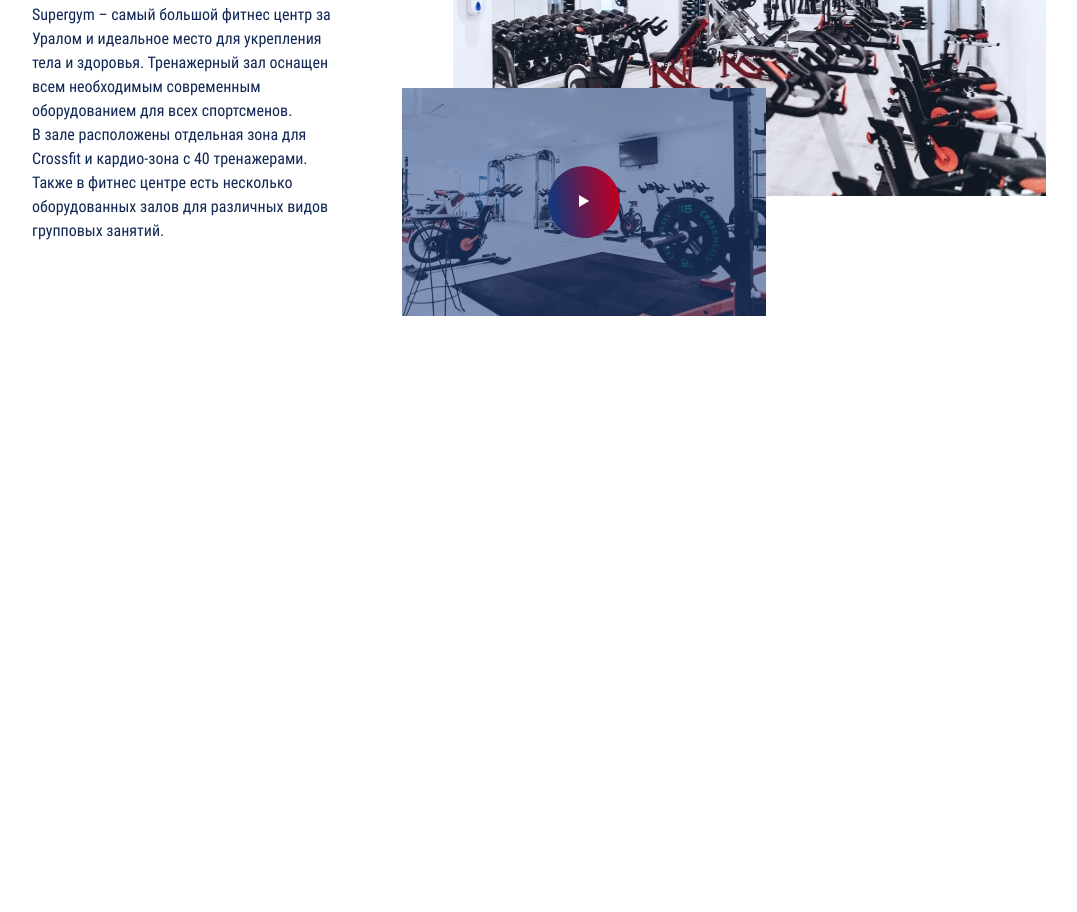
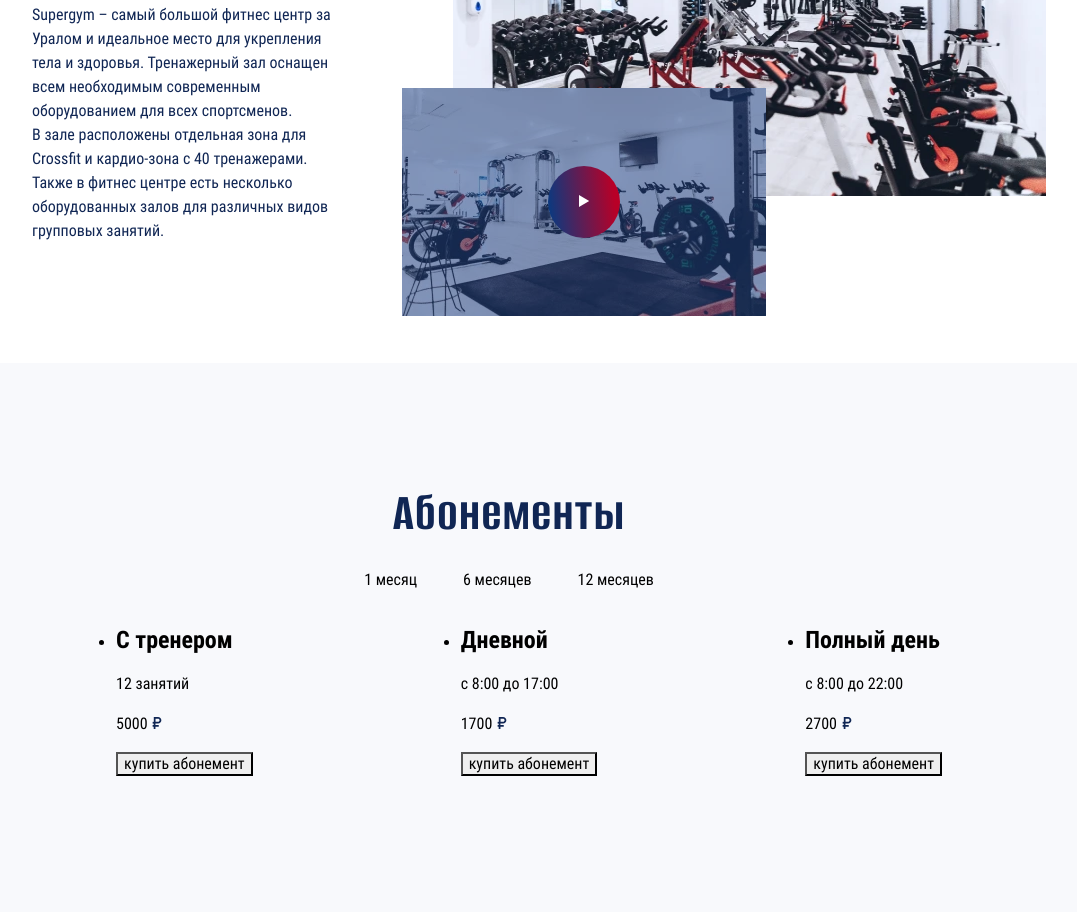
Before and after one commit to ArtemSamokhin/fitnes, a website: page source/index.html in a window 1280 px wide. Shown: the part 892-1804 px from the top of the page, without its empty margins (131-1208 px from the left). Before the commit the page ends 1255 px from the top, so only its background shows below. Drawn offline with nearby package versions, Linux system fonts and the light colour scheme; files that its build step writes are made by us from their sources; files whose address does not match are found by name.

Commit message:
Верстка секции абонементы

```diff
--- a/source/index.html
+++ b/source/index.html
@@ -47,7 +47,8 @@
           <p class="gallery__text-description">Supergym – самый большой фитнес центр за Уралом и идеальное место для
             укрепления тела и здоровья.
             Тренажерный зал оснащен всем необходимым современным оборудованием для всех спортсменов.</p>
-          <p class="gallery__text-description">В зале расположены отдельная зона для Crossfit и кардио-зона с 40 тренажерами. Также в фитнес центре
+          <p class="gallery__text-description">В зале расположены отдельная зона для Crossfit и кардио-зона с 40
+            тренажерами. Также в фитнес центре
             есть несколько оборудованных залов для различных видов групповых занятий.</p>
         </div>
         <div class="gallery__photo">
@@ -82,6 +83,52 @@
             </svg>
           </button>
         </div>
+      </section>
+      <section class="main-page__abonements abonements">
+        <h2 class="abonements__title">Абонементы</h2>
+        <ol class="abonements__lasting-list">
+          <li class="abonements__lasting-item">1 месяц</li>
+          <li class="abonements__lasting-item">6 месяцев</li>
+          <li class="abonements__lasting-item">12 месяцев</li>
+        </ol>
+        <ul class="abonements__type-list">
+          <li class="abonements__type-item">
+            <h2 class="abonements__type-title">С тренером</h2>
+            <p class="abonements__type-time">12 занятий</p>
+            <p class="abonements__type-price">5000
+              <b>
+                <svg width="12" height="12">
+                  <use xlink:href="img/sprite.svg#ruble"></use>
+                </svg>
+              </b>
+            </p>
+            <button class="abonements__type-button">купить абонемент</button>
+          </li>
+          <li class="abonements__type-item">
+            <h2 class="abonements__type-title">Дневной</h2>
+            <p class="abonements__type-time">с 8:00 до 17:00 </p>
+            <p class="abonements__type-price">1700
+              <b>
+                <svg width="12" height="12">
+                  <use xlink:href="img/sprite.svg#ruble"></use>
+                </svg>
+              </b>
+            </p>
+            <button class="abonements__type-button">купить абонемент</button>
+          </li>
+          <li class="abonements__type-item">
+            <h2 class="abonements__type-title">Полный день</h2>
+            <p class="abonements__type-time">с 8:00 до 22:00 </p>
+            <p class="abonements__type-price">2700
+              <b>
+                <svg width="12" height="12">
+                  <use xlink:href="img/sprite.svg#ruble"></use>
+                </svg>
+              </b>
+            </p>
+            <button class="abonements__type-button">купить абонемент</button>
+          </li>
+        </ul>
       </section>
     </main>
     <footer>
--- /dev/null
+++ b/source/sass/blocks/abonements.scss
@@ -0,0 +1,90 @@
+.abonements {
+  background-color: #f8f9fc;
+  position: absolute;
+  left: 0;
+  width: 100%;
+
+  @media (min-width: $vp-320) and (max-width: $vp-768) {
+    padding: 35px 15px;
+  }
+
+  @media (min-width: $vp-768) and (max-width: $vp-1200) {
+    padding: 100px 163px;
+  }
+
+  @media (min-width: $vp-1200) {
+    padding: 120px 103px;
+  }
+}
+
+.abonements__title {
+  color: #102654;
+  font-family: $alumni-sans;
+  font-style: normal;
+  font-weight: 600;
+  line-height: normal;
+  margin: 0;
+  display: flex;
+  justify-content: center;
+
+  @media (min-width: $vp-320) and (max-width: $vp-768) {
+    font-size: 32px;
+    letter-spacing: 0.96px;
+    margin-bottom: 27px;
+  }
+
+  @media (min-width: $vp-768) and (max-width: $vp-1200) {
+    font-size: 42px;
+    letter-spacing: 1.26px;
+    margin-bottom: 26px;
+  }
+
+  @media (min-width: $vp-1200) {
+    font-size: 54px;
+    letter-spacing: 1.62px;
+    margin-bottom: 25px;
+  }
+}
+
+.abonements__lasting-list {
+  display: flex;
+  justify-content: center;
+  padding: 0;
+  margin: 0;
+  list-style-type: none;
+}
+
+.abonements__lasting-item {
+  @media (min-width: $vp-320) and (max-width: $vp-768) {
+    &:not(:last-child) {
+      margin-right: 45px;
+    }
+  }
+
+  @media (min-width: $vp-768) and (max-width: $vp-1200) {
+    &:not(:last-child) {
+      margin-right: 54px;
+    }
+  }
+
+  @media (min-width: $vp-1200) {
+    &:not(:last-child) {
+      margin-right: 46px;
+    }
+  }
+}
+
+.abonements__type-list {
+  @media (min-width: $vp-320) and (max-width: $vp-768) {
+
+  }
+
+  @media (min-width: $vp-768) and (max-width: $vp-1200) {
+
+  }
+
+  @media (min-width: $vp-1200) {
+    display: flex;
+    justify-content: space-around;
+  }
+}
--- a/source/sass/blocks/gallery.scss
+++ b/source/sass/blocks/gallery.scss
@@ -27,6 +27,7 @@
   @media (min-width: $vp-320) and (max-width: $vp-768) {
     width: 320px;
     height: 313px;
+    margin: 0 auto;
     margin-bottom: 40px;
   }
 
@@ -51,6 +52,7 @@
     position: relative;
     width: 320px;
     height: 167px;
+    margin: 0 auto;
   }
 
   @media (min-width: $vp-768) and (max-width: $vp-1200) {
@@ -90,6 +92,10 @@
 }
 
 .gallery__text {
+  @media (min-width: $vp-320) and (max-width: $vp-768) {
+    margin: 0 auto;
+  }
+
   @media (min-width: $vp-768) and (max-width: $vp-1200) {
     text-align: center;
     width: 502px;
@@ -110,6 +116,7 @@
 
   @media (min-width: $vp-320) and (max-width: $vp-768) {
     font-size: 32px;
+    margin-bottom: 20px;
   }
 
   @media (min-width: $vp-768) and (max-width: $vp-1200) {
@@ -130,6 +137,10 @@
   font-weight: 400;
   line-height: 150%;
   margin: 0;
+
+  @media (min-width: $vp-320) and (max-width: $vp-768) {
+    margin-bottom: 40px;
+  }
 
   @media (min-width: $vp-768) and (max-width: $vp-1200) {
     margin-bottom: 50px;
--- /dev/null
+++ b/source/sass/blocks/main-page.scss
@@ -0,0 +1,3 @@
+.main-page {
+  position: relative;
+}
--- a/source/sass/style.scss
+++ b/source/sass/style.scss
@@ -26,6 +26,8 @@
 @import "blocks/main-header";
 @import "blocks/hero";
 @import "blocks/gallery";
+@import "blocks/abonements";
+@import "blocks/main-page";
 
 // ---------------------------------
 
```
Also changed, not shown: build/css/style.css, build/css/style.min.css, build/img/sprite.svg, build/img/sprite/ruble.svg (added), build/index.html, source/img/sprite/ruble.svg (added), 1 other file.
